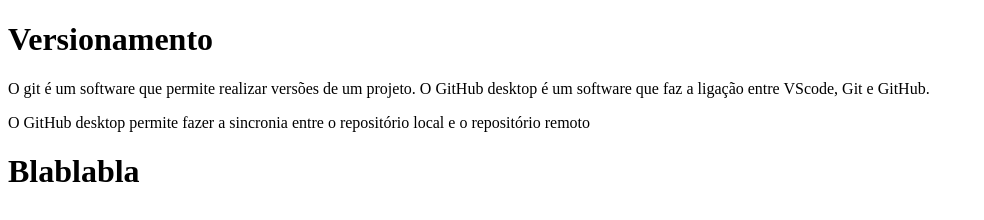
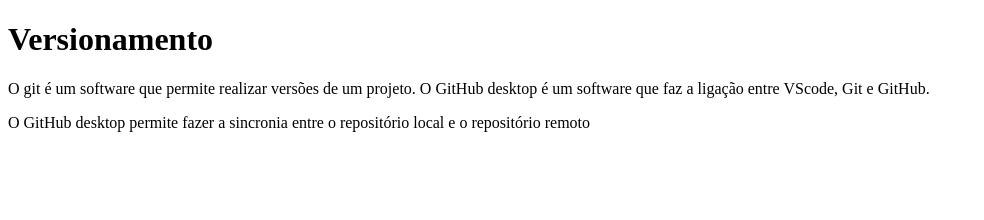
Before and after one commit to alicebiaurnau/3infoM, a plain HTML site: page index.html in a window 1280 px wide. Shown: the whole page, without its empty margins (0-984 px from the left). Drawn offline with Linux system fonts and the light colour scheme.

Commit message:
Update index.html

```diff
--- a/index.html
+++ b/index.html
@@ -9,6 +9,5 @@
     <h1>Versionamento</h1>
     <p>O git é um software que permite realizar versões de um projeto. O GitHub desktop é um software que faz a ligação entre VScode, Git e GitHub.</p>
     <p>O GitHub desktop permite fazer a sincronia entre o repositório local e o repositório remoto</p>
-    <h1>Blablabla</h1>
 </body>
 </html>
```
